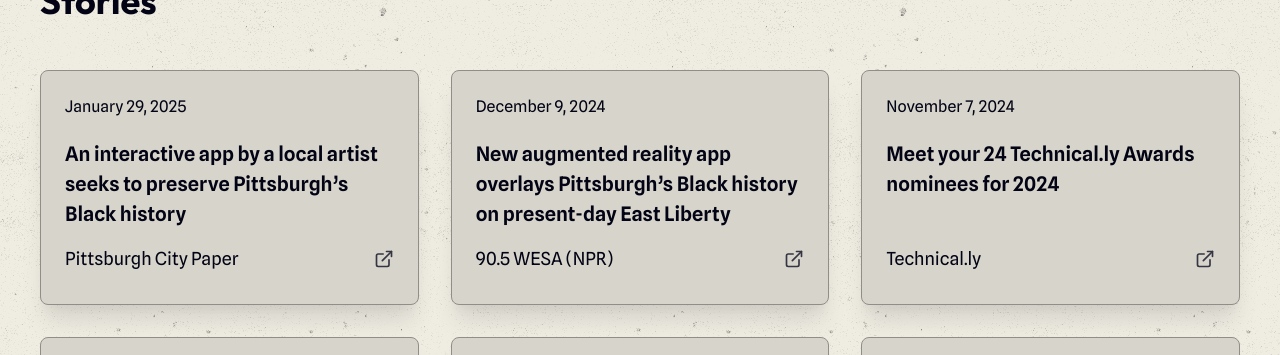
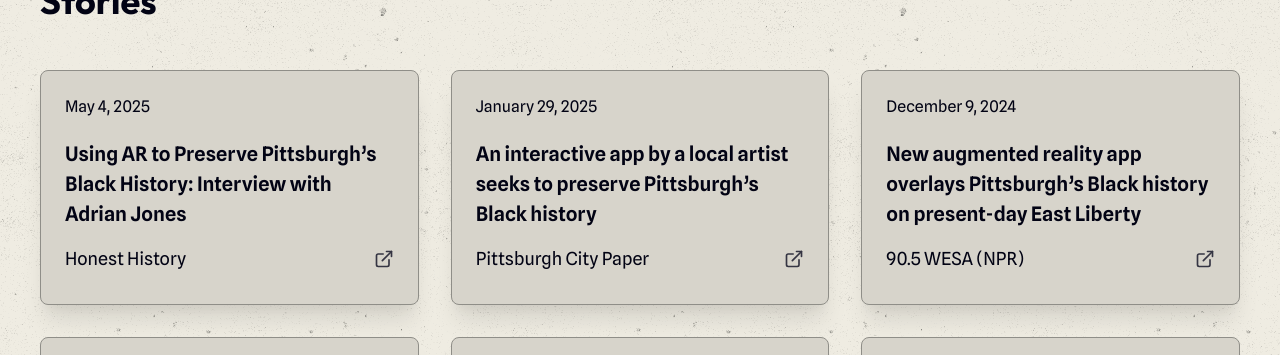
Before and after one commit to lookingglasspgh/lg-site-v1, a Next.js app: page /press in a window 1280 px wide. Shown: the part 202-557 px from the top of the page. Built offline with nearby package versions, Linux system fonts and the light colour scheme.

Commit message:
chore: press update

```diff
--- a/src/content/press.js
+++ b/src/content/press.js
@@ -7,6 +7,12 @@ const press = {
     HEADING: 'Stories',
     LINK_ALT: 'Link to',
     articles: [
+      {
+        title: 'Using AR to Preserve Pittsburgh’s Black History: Interview with Adrian Jones',
+        publication: 'Honest History',
+        date: 'May 4, 2025',
+        url: 'https://honesthistory.co/blogs/blog/using-ar-to-preserve-pittsburgh-s-black-history-interview-with-adrian-jones-5',
+      },
       {
         title: 'An interactive app by a local artist seeks to preserve Pittsburgh’s Black history',
         publication: 'Pittsburgh City Paper',
```
